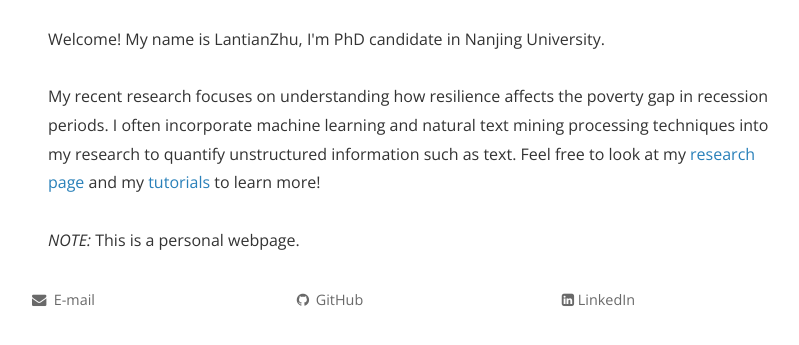
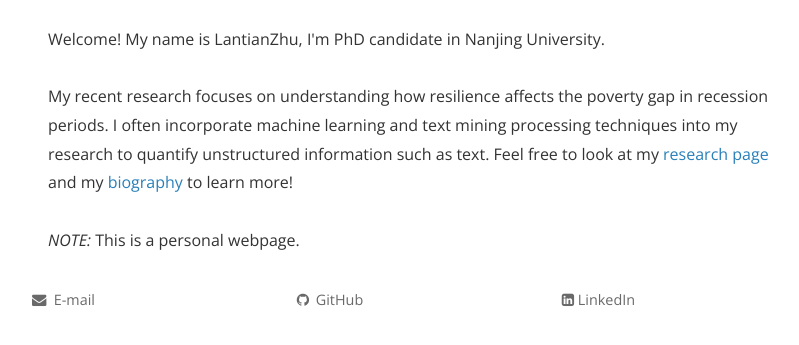
Before and after one commit to lantianZhu/lantianZhu.github.io, a Jekyll site: the page built from index.html, in a window 1280 px wide, cut to the strip 584-943 px from the top of the page. Shown: the top 345 px of the strip, without its empty margins (224-1023 px from the left). Built offline with Jekyll 4.4.1, drawn with Linux system fonts in a browser that asks for light colours; nearby versions of some CDN libraries; the list of posts is cut into pages by our own code; comment, search, counter and statistics services are not loaded; a style sheet for code colours, icons or effects is not loaded.

Commit message:
Update index.html

```diff
--- a/index.html
+++ b/index.html
@@ -18,7 +18,7 @@
 Welcome! My name is LantianZhu, I'm PhD candidate in Nanjing University.
 
 <br><br>
-My recent research focuses on understanding how resilience affects the poverty gap in recession periods. I often incorporate machine learning and natural text mining processing techniques into my research to quantify unstructured information such as text. Feel free to look at my <a href="https://lantianzhu.github.io/research/" >research page</a> and my <a href="https://lantianzhu.github.io/tutorials/" target="_self">tutorials</a> to learn more!
+My recent research focuses on understanding how resilience affects the poverty gap in recession periods. I often incorporate machine learning and text mining processing techniques into my research to quantify unstructured information such as text. Feel free to look at my <a href="https://lantianzhu.github.io/research/" >research page</a> and my <a href="https://lantianzhu.github.io/about/" target="_self">biography</a> to learn more!
 <br><br>
  <i>NOTE:</i> This is a personal webpage.
 </div>
```
